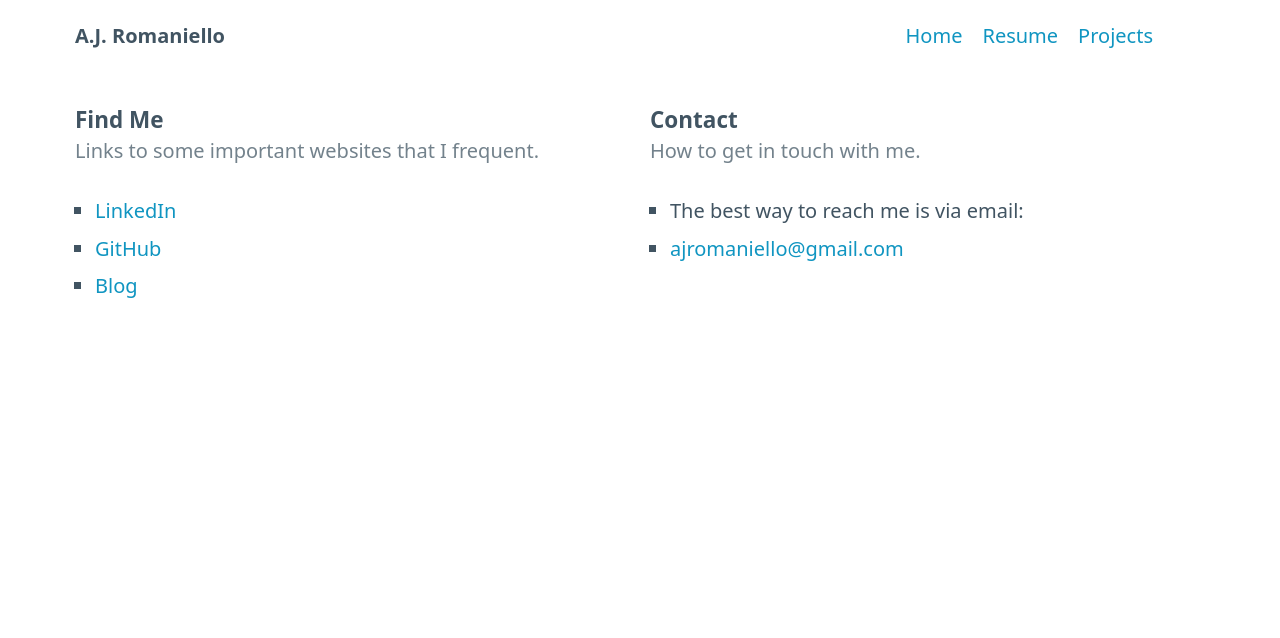
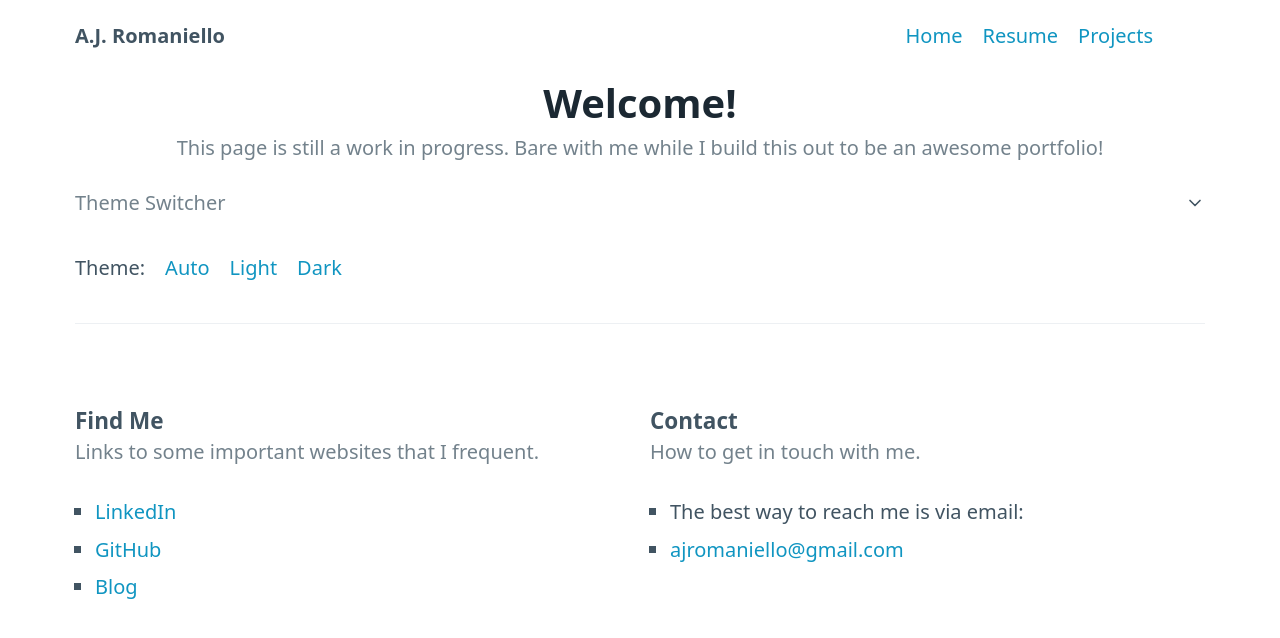
Before and after one commit to aj-rom/aj-rom.github.io, a React (Create React App) app: page / in a window 1280 px wide. Shown: the top 638 px of the page. Built offline with nearby package versions, Linux system fonts and the light colour scheme.

Commit message:
switch to new jumbotron

```diff
--- a/src/containers/HomeContainer.js
+++ b/src/containers/HomeContainer.js
@@ -1,12 +1,45 @@
 import React, { Component } from "react";
 import Jumbotron from "../components/home/Jumbotron";
+import Accordion from "../components/Accordion";
 
 export default class HomeContainer extends Component {
     render() {
         return (
-            <div>
-                <Jumbotron/>
-            </div>
+            <section>
+                <Jumbotron>
+                    <h1>Welcome!</h1>
+                    <h2>This page is still a work in progress. Bare with me while I build this out to be an awesome portfolio!</h2>
+                </Jumbotron>
+
+                <Accordion open={true} title='Theme Switcher'>
+                    <nav>
+                        <ul>
+                            <li>Theme:</li>
+                            <li><a onClick={this.switchToAuto}>Auto</a></li>
+                            <li><a onClick={this.switchToLight}>Light</a></li>
+                            <li><a onClick={this.switchToDark}>Dark</a></li>
+                        </ul>
+                    </nav>
+                </Accordion>
+            </section>
         )
     }
+
+    switchToAuto = () => {
+        changeTheme('auto')
+    }
+
+    switchToLight = () => {
+        changeTheme('light')
+    }
+
+    switchToDark = () => {
+        changeTheme('dark')
+    }
 }
+
+function changeTheme(theme) {
+    const node = document.querySelector('html')
+    node.dataset.theme = theme
+    return node
+}
```
